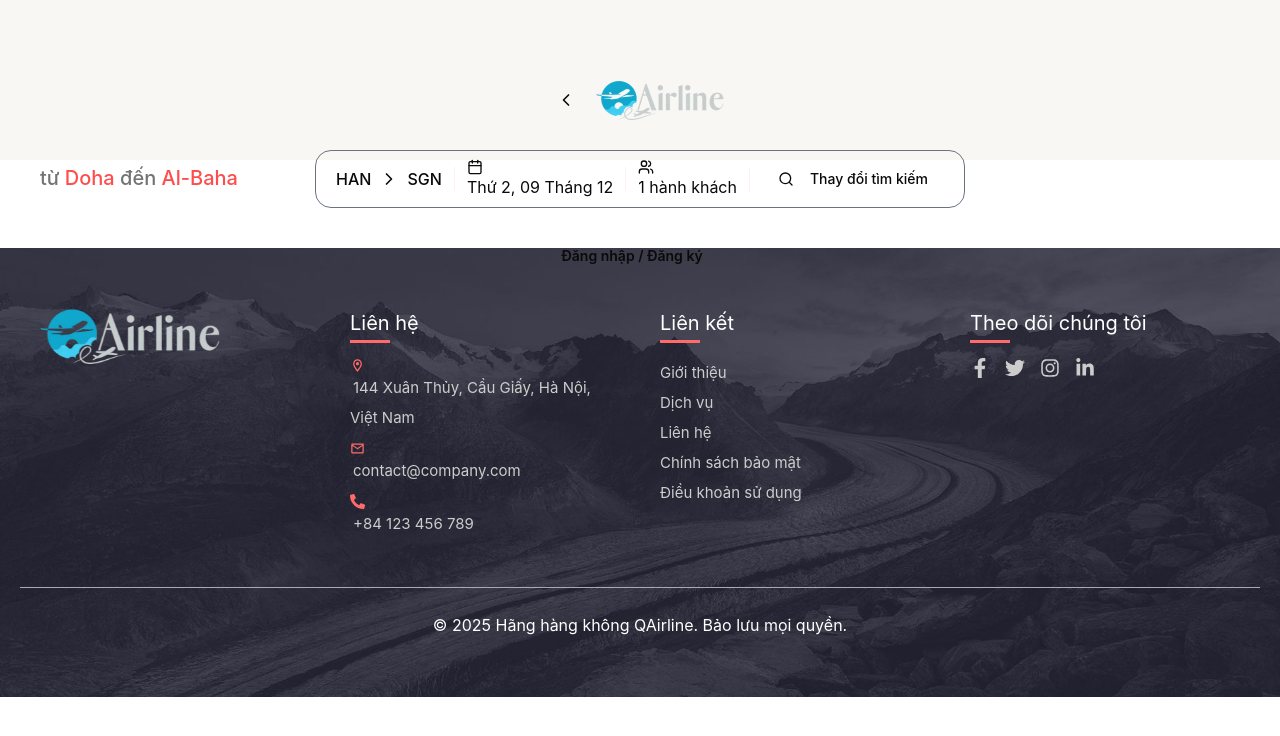
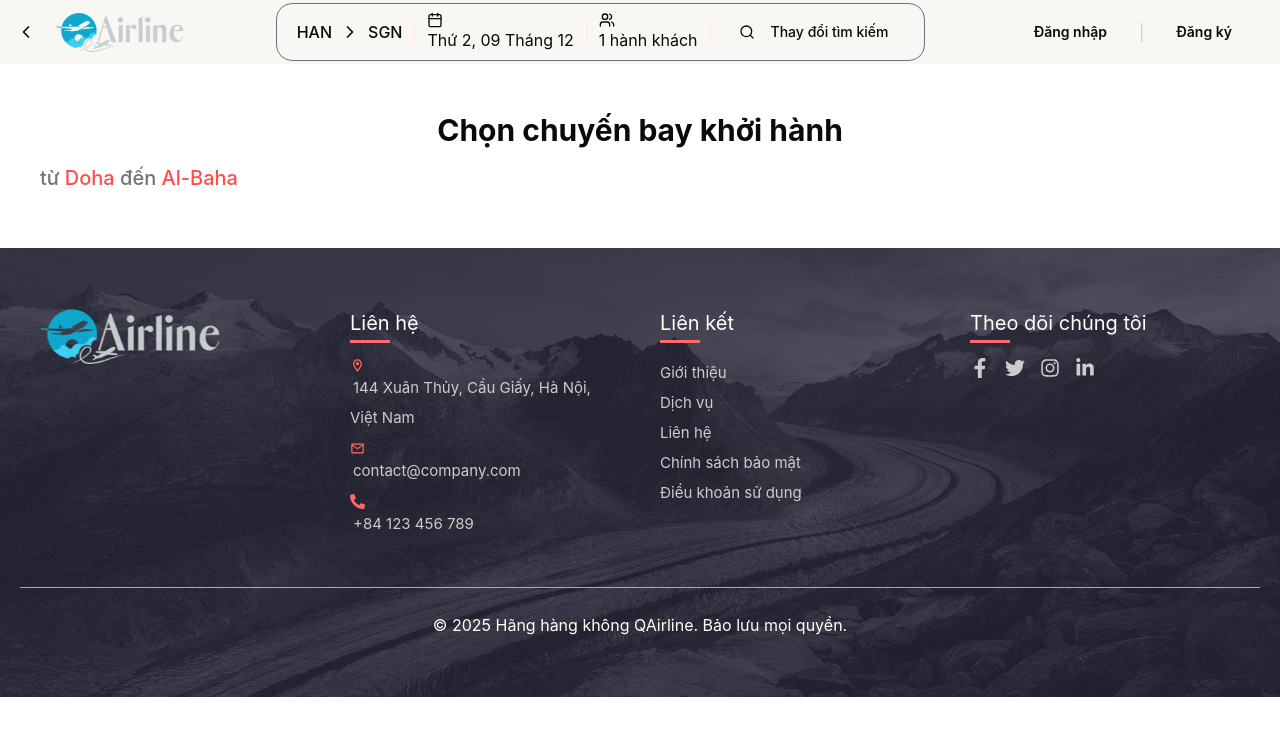
Before and after one commit to djnhngocduc/QAirline, a React (Create React App) app in the folder frontend/: page /booking in a window 1280 px wide. Shown: the top 736 px of the page. Built offline with nearby package versions, Linux system fonts and the light colour scheme.

Commit message:
add book for navbar and fix conflict

```diff
--- a/frontend/src/AppRoutes.js
+++ b/frontend/src/AppRoutes.js
@@ -11,6 +11,7 @@
 import Guide from './pages/Guide/Guide';
 import FareRules from "./pages/FareRules/FareRules";
 import About from "./pages/About/About";
+import Book from "./pages/Book/Book";
 
 function AppRoutes() {
   return (
@@ -25,6 +26,7 @@
       <Route path="/farerules" element={<FareRules />} />
       <Route path="/about" element={<About />} />
       <Route path="/booking" element={<BookingPage />} />
+      <Route path="/book" element={<Book />} />
       <Route
         path="/booking/passenger-details"
         element={<PassengerDetails />}
--- a/frontend/src/layouts/Navbar/NavbarBooking.jsx
+++ b/frontend/src/layouts/Navbar/NavbarBooking.jsx
@@ -31,6 +31,10 @@
     navigate('/login');
   };
 
+  const handleSignUp = () => {
+    navigate('/signup');
+  }
+
   const handleLogout = () => {
     localStorage.removeItem('token');
     setIsLoggedIn(false);
@@ -59,7 +63,7 @@
     <nav
       className="fixed left-0 right-0 top-0 z-50 transition-colors duration-300 bg-[#f9f7f3]"
     >
-      <div className="container mx-auto flex h-16 w-full items-center justify-between px-4">
+      <div className="container mx-auto flex h-16 w-full flex-row items-center justify-between px-4">
         {/* Left section */}
         <div className="flex items-center gap-4">
           <a href="/" className="flex items-center gap-5">
@@ -107,13 +111,23 @@
         {/* Right section */}
         <div className="flex items-center gap-4">
           {!isLoggedIn ? (
+          <>
             <Button
               variant="link"
               onClick={handleLoginClick}
               className="text-[#0a0a0a] font-semibold hover:text-[#ff4d4d]"
             >
-              Đăng nhập / Đăng ký
+              Đăng nhập
             </Button>
+            <span className="text-[#cccccc]">|</span>
+            <Button
+              variant="link"
+              onClick={handleSignUp}
+              className="text-[#0a0a0a] font-semibold hover:text-[#ff4d4d]"
+            >
+              Đăng ký
+            </Button>
+          </>
           ) : (
             <UserProfile
               name={userInfo.name}
--- a/frontend/src/layouts/Navbar/index.jsx
+++ b/frontend/src/layouts/Navbar/index.jsx
@@ -66,7 +66,7 @@
           </li>
 
           <li className="nav__item">
-            <Link to="/">
+            <Link to="/book">
               <p className="nav__item__link">Đặt vé</p>
             </Link>
           </li>
--- a/frontend/src/pages/About/About.scss
+++ b/frontend/src/pages/About/About.scss
@@ -13,7 +13,7 @@
   margin-bottom: 40px;
 
   & h2 {
-    font-size: 2.5rem;
+    font-size: 2rem;
     color: #ff4d4d;
     margin-bottom: 10px;
   }
@@ -32,7 +32,7 @@
   box-shadow: 0 4px 10px rgba(0, 0, 0, 0.1);
 
   & h2 {
-    font-size: 1.5rem;
+    font-size: 1.3rem;
     color: #333;
     margin-bottom: 15px;
     position: relative;
--- /dev/null
+++ b/frontend/src/pages/Book/Book.jsx
@@ -0,0 +1,21 @@
+import Booking from "../Home/Booking";
+import FlightTab from "../Home/FlightTab/FlightTab";
+import StartPlanning from "../Home/StartPlanning";
+
+function Book() {
+  return (
+    <>
+      <div className="relative">
+        <Booking />
+
+        <div className="relative z-20 -mt-24">
+          <FlightTab />
+        </div>
+      </div>
+
+      <StartPlanning />
+    </>
+  )
+}
+
+export default Book;
--- a/frontend/src/pages/FareRules/FareRules.jsx
+++ b/frontend/src/pages/FareRules/FareRules.jsx
@@ -12,7 +12,7 @@
           "Được mang theo tối đa 7 kg, gồm 1 túi xách lớn và 1 túi nhỏ (ví dụ: túi laptop hoặc túi cá nhân). Kích thước hành lý không vượt quá 56 x 36 x 23 cm.",
       },
       {
-        criteria: "Hành lý ký gửi (Người lớn/ Trẻ em)",
+        criteria: "Hành lý ký gửi (Người lớn/Trẻ em)",
         value:
           "Không bao gồm trong giá vé. Hành khách có thể mua thêm gói hành lý ký gửi với giá từ 120.000 VNĐ cho mỗi 10 kg, áp dụng tùy theo chặng bay.",
       },
@@ -60,7 +60,7 @@
           "Được mang theo tối đa 7 kg, bao gồm 1 túi xách lớn và 1 túi nhỏ. Hành lý được ưu tiên kiểm tra tại quầy thủ tục. Kích thước không vượt quá 56 x 36 x 23 cm.",
       },
       {
-        criteria: "Hành lý ký gửi (Người lớn/ Trẻ em)",
+        criteria: "Hành lý ký gửi (Người lớn/Trẻ em)",
         value:
           "Bao gồm 20 kg hành lý ký gửi miễn phí. Hành khách có thể mua thêm hành lý ký gửi với mức phí ưu đãi (80.000 VNĐ cho mỗi 10 kg).",
       },
@@ -104,7 +104,7 @@
 
   return (
     <div className="pageIf">
-      <div className="container">
+      <div className="frContainer">
         {/* Phần 1: Lựa chọn Hạng vé */}
         <section className="ticketSelectionSection">
           <div className="ticketSelection">
--- a/frontend/src/pages/FareRules/FareRules.scss
+++ b/frontend/src/pages/FareRules/FareRules.scss
@@ -5,7 +5,7 @@
   padding: 10px 40px;
 }
 
-.container {
+.frContainer {
   max-width: 1200px;
   margin: 40px auto;
   display: flex;
--- a/frontend/src/pages/Guide/Guide.jsx
+++ b/frontend/src/pages/Guide/Guide.jsx
@@ -9,7 +9,7 @@
   };
 
   return (
-    <div className="container">
+    <div className="guideContainer">
       <div className="content">
         {/* Left Section: Button Area */}
         <div className="buttons">
--- a/frontend/src/pages/Guide/Guide.scss
+++ b/frontend/src/pages/Guide/Guide.scss
@@ -1,5 +1,5 @@
 /* Container chính */
-.container {
+.guideContainer {
   background-size: cover;
   background-position: center;
   background-repeat: no-repeat;
@@ -136,7 +136,7 @@
 }
 
 @media (max-width: 480px) {
-  .container {
+  .guideContainer {
     margin-top: 60px;
   }
 
```
